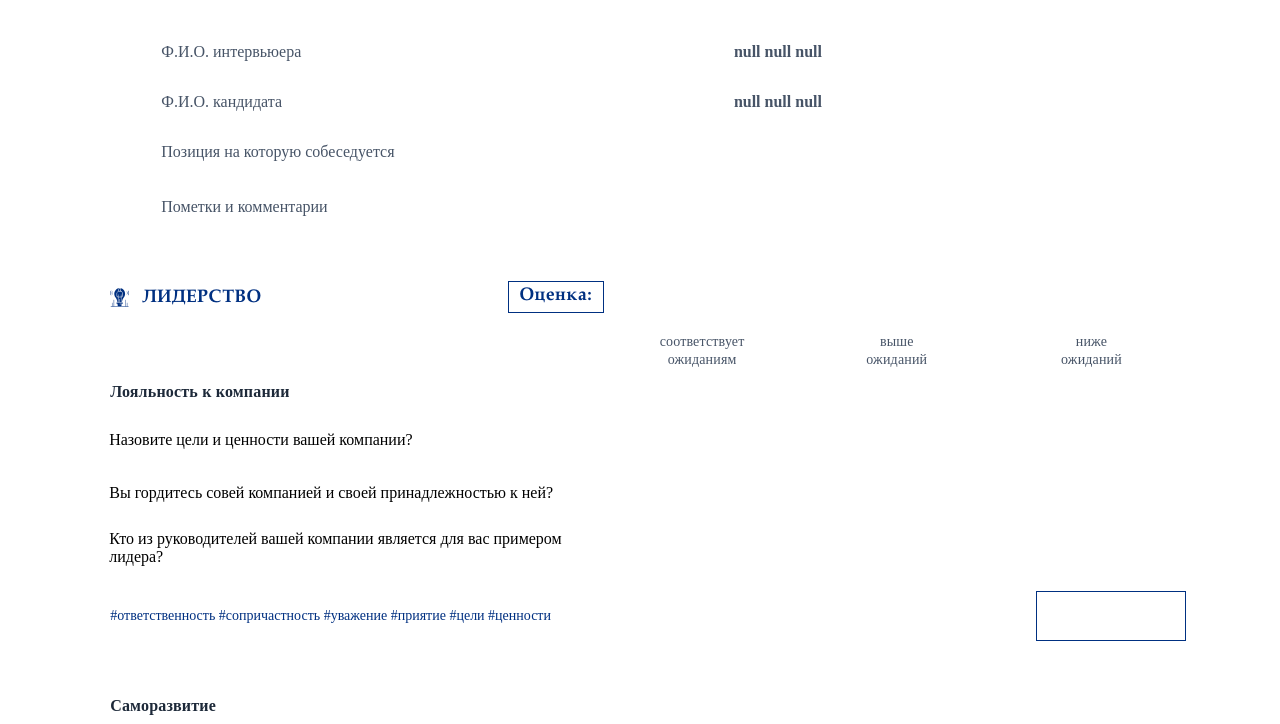
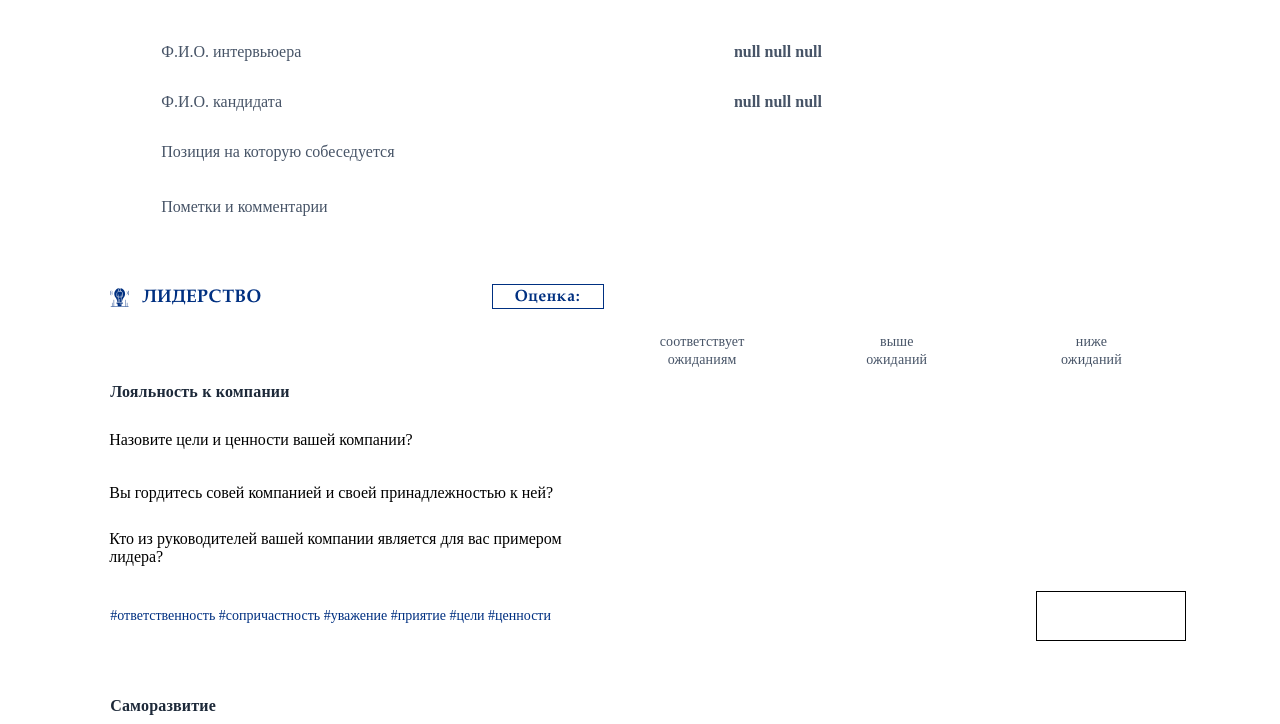
Before and after one commit to I-Daniels/quizi, a website: page public/pagepdf.html in a window 1280 px wide. Shown: the part 76-800 px from the top of the page. Drawn offline with Linux system fonts and the light colour scheme; a script that the page names is missing.

Commit message:
style modify

```diff
--- a/public/styles/stylespdf.css
+++ b/public/styles/stylespdf.css
@@ -189,10 +189,10 @@ table.table_pdf th {
 }
 
 #tdtitle span {
+    text-align: center;
     padding-top: 3px;
     color: #003081;
     font-family: Garamond;
-    font-size: 18px;
     font-style: normal;
     font-weight: 700;
     line-height: normal;
@@ -201,24 +201,18 @@ table.table_pdf th {
 }
 
 #result {
-    padding-top: 3px;
-    color: #003081;
-    font-family: Garamond;
-    font-size: 18px;
-    font-style: normal;
-    font-weight: 700;
-    line-height: normal;
-    letter-spacing: 0.9px;
-    white-space: nowrap;
+    font-family: Montserrat inherit;
     border: 1px solid #003081;
     padding: 5px 10px;
+    width: 150px;
+    height: 25px;
+    vertical-align: top;
 }
 
 .average-values {
-    text-align: center;
     font-family: Montserrat;
     margin-bottom: 20px;
-    border: 1px solid #003081;
+    border: 1px solid #000000;
     padding: 5px 10px;
     width: 150px;
     height: 50px;
```
